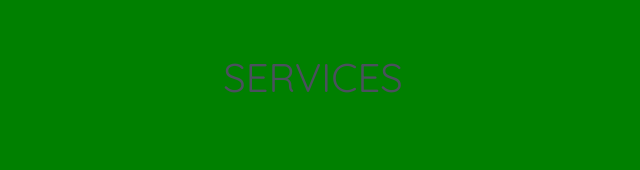
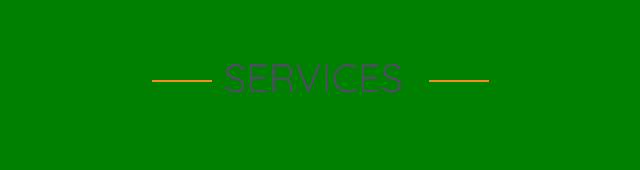
Before and after one commit to nirajsony/vedantpay, a plain HTML site: page services.html in a window 1280 px wide. Shown: the part 567-737 px from the top of the page, 327-967 px from the left. Drawn offline with Linux system fonts and the light colour scheme.

Commit message:
Update Services-2

```diff
--- a/css/custom/services.css
+++ b/css/custom/services.css
@@ -23,3 +23,22 @@
 	    /* border: 1px solid black; */
 	box-shadow: 0 4px 8px 0 rgba(0, 0, 0, 0.2), 0 6px 20px 0 rgba(0, 0, 0, 0.19);
 }
+
+.heading-line::before{
+	content: '';
+  	margin: 0 0 10px 15px;
+    width: 60px;
+    height: 2px;
+    background: #f78b1f;
+    display: inline-block;
+
+}
+.heading-line::after{
+	content: '';
+  	margin: 0 0 10px 15px;
+    width: 60px;
+    height: 2px;
+    background: #f78b1f;
+    display: inline-block;
+
+}
--- a/services.html
+++ b/services.html
@@ -97,7 +97,7 @@
 
       <div class="w-100">
         <div class="row m-0">
-          <div class="col-12 text-center mt-5 mb-5"><h1>SERVICES</h1></div>
+          <div class="col-12 text-center mt-5 mb-5"><h1 class="heading-line"> SERVICES </h1></div>
         </div>
       </div>
 
```
